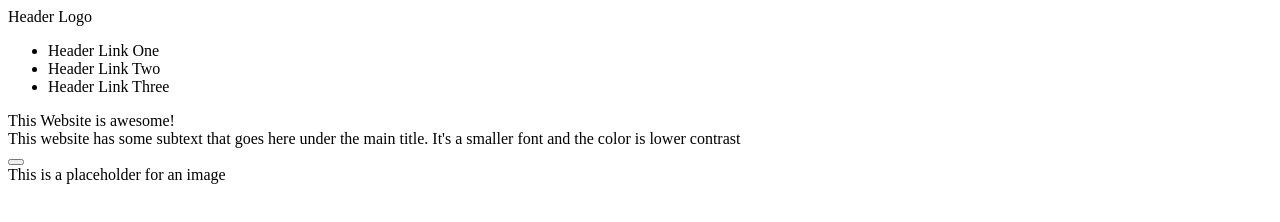
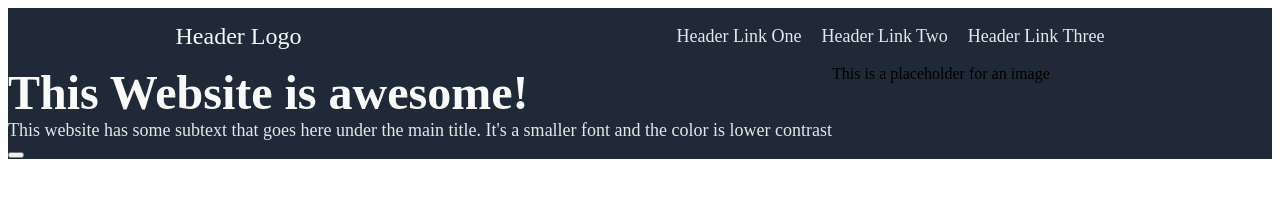
Before and after one commit to xalexjenkins/landing, a plain HTML site: page index.html in a window 1280 px wide. Drawn offline with Linux system fonts and the light colour scheme.

Commit message:
Add style to the header and the first quater of the website, sepereated two halves so the image is its own div

```diff
--- a/index.html
+++ b/index.html
@@ -21,10 +21,14 @@
 
         </div>
         <div class="firstmeat">
-            <div id="onetitle">This Website is awesome!</div>
-            <div id="onebody">This website has some subtext that goes here under the main title. It's a smaller font and the color is lower contrast</div>
-            <button id="onebutton"></button>
-            <div id="oneimage">This is a placeholder for an image</div>
+            <div id="oneleft">
+                <div id="onetitle">This Website is awesome!</div>
+                <div id="onebody">This website has some subtext that goes here under the main title. It's a smaller font and the color is lower contrast</div>
+                <button id="onebutton"></button>
+            </div>
+            <div id="oneright">
+                <div id="oneimage">This is a placeholder for an image</div>
+            </div>
 
         </div>
 
--- a/style.css
+++ b/style.css
@@ -0,0 +1,41 @@
+.one{
+    display: flex;
+    flex-direction: column;
+    background-color: #1F2937;
+}
+
+#logo,
+#onetitle{
+    color: #F9FAF8;
+}
+
+#onetitle{
+    font-size: 48px;
+    font-weight: bold;
+}
+
+#logo{
+    font-size: 24px;
+}
+
+#Nav,
+#onebody{
+    font-size: 18px;
+    color: #E5E7EB;
+}
+
+.header{
+    display: flex;
+    align-items: center;
+    justify-content: space-around;
+}
+
+ul{
+    list-style-type: none;
+    display: flex;
+    gap: 20px;
+}
+
+.firstmeat{
+    display: flex;
+}
```
